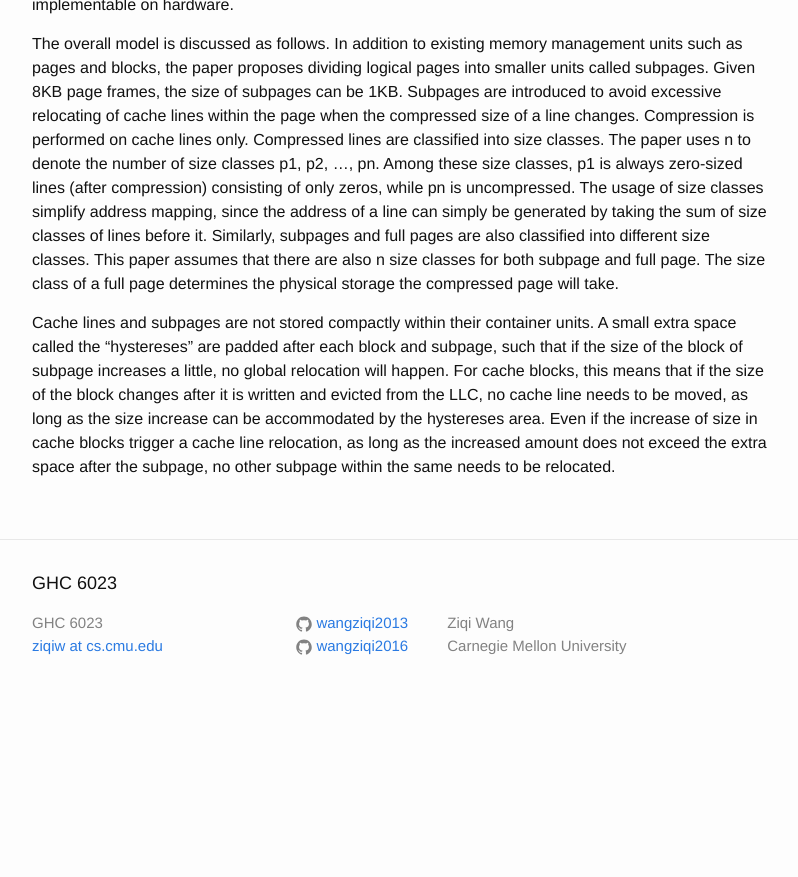
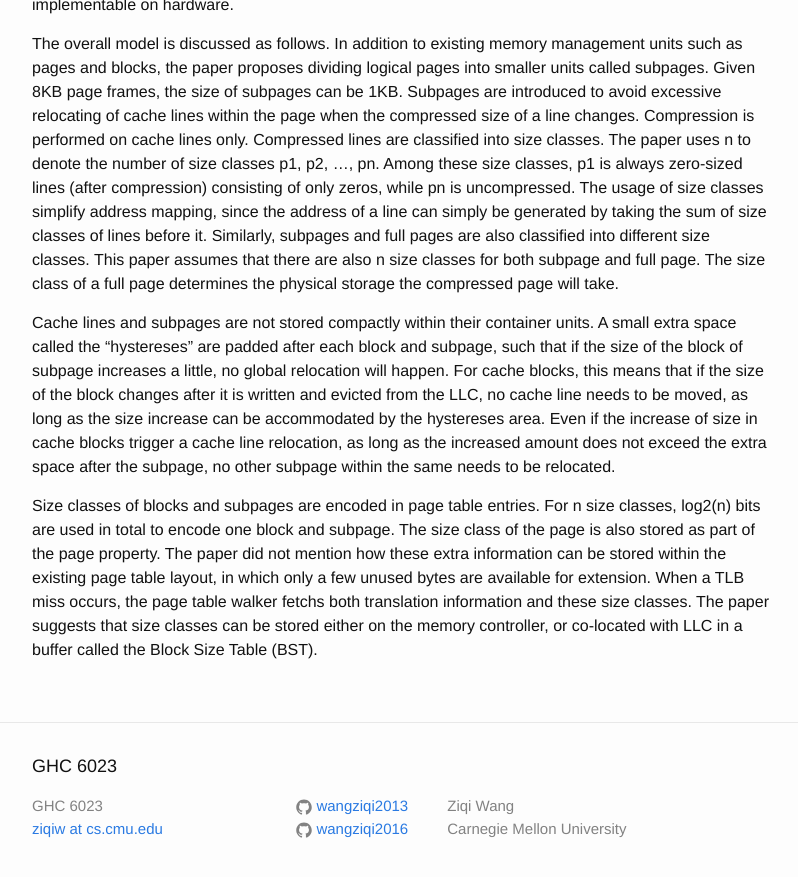
Before and after one commit to wangziqi2013/wangziqi2013.github.io, a Jekyll site: the page built from _posts/2020-05-31-a-robust-main-mem-compression-scheme.markdown, in a window 1280 px wide and 900 px high, scrolled down 1114 px. Shown: the top 877 px of the window, without its empty margins (238-1036 px from the left). Built offline with Jekyll 4.4.1, drawn with Linux system fonts in a browser that asks for light colours; before the commit the page ends 1831 px from its top, so only the background shows below that.

Commit message:
Adding BST

```diff
--- a/_posts/2020-05-31-a-robust-main-mem-compression-scheme.markdown
+++ b/_posts/2020-05-31-a-robust-main-mem-compression-scheme.markdown
@@ -55,3 +55,10 @@ after it is written and evicted from the LLC, no cache line needs to be moved, a
 can be accommodated by the hystereses area. Even if the increase of size in cache blocks trigger a cache line
 relocation, as long as the increased amount does not exceed the extra space after the subpage, no other subpage
 within the same needs to be relocated.
+
+Size classes of blocks and subpages are encoded in page table entries. For n size classes, log2(n) bits are used in total
+to encode one block and subpage. The size class of the page is also stored as part of the page property. The paper did
+not mention how these extra information can be stored within the existing page table layout, in which only a few
+unused bytes are available for extension. When a TLB miss occurs, the page table walker fetchs both translation
+information and these size classes. The paper suggests that size classes can be stored either on the memory controller,
+or co-located with LLC in a buffer called the Block Size Table (BST).
```
